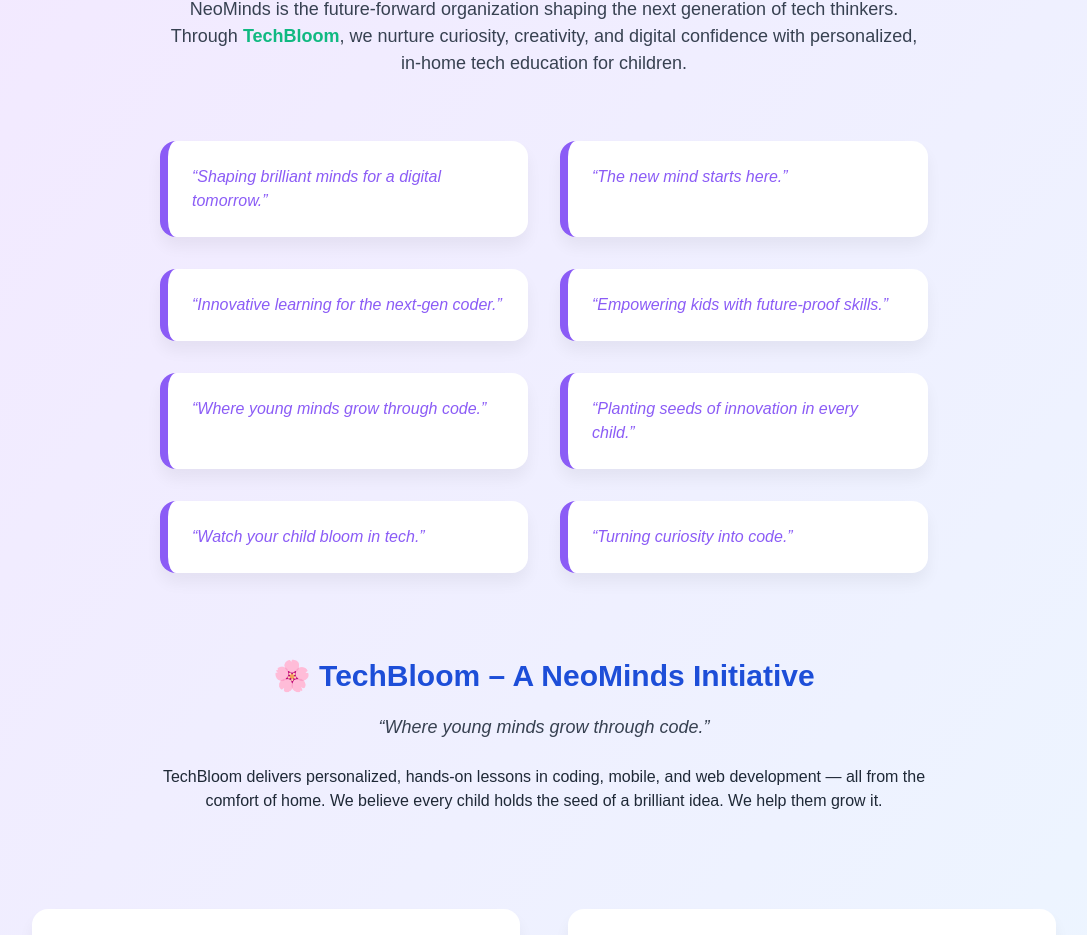
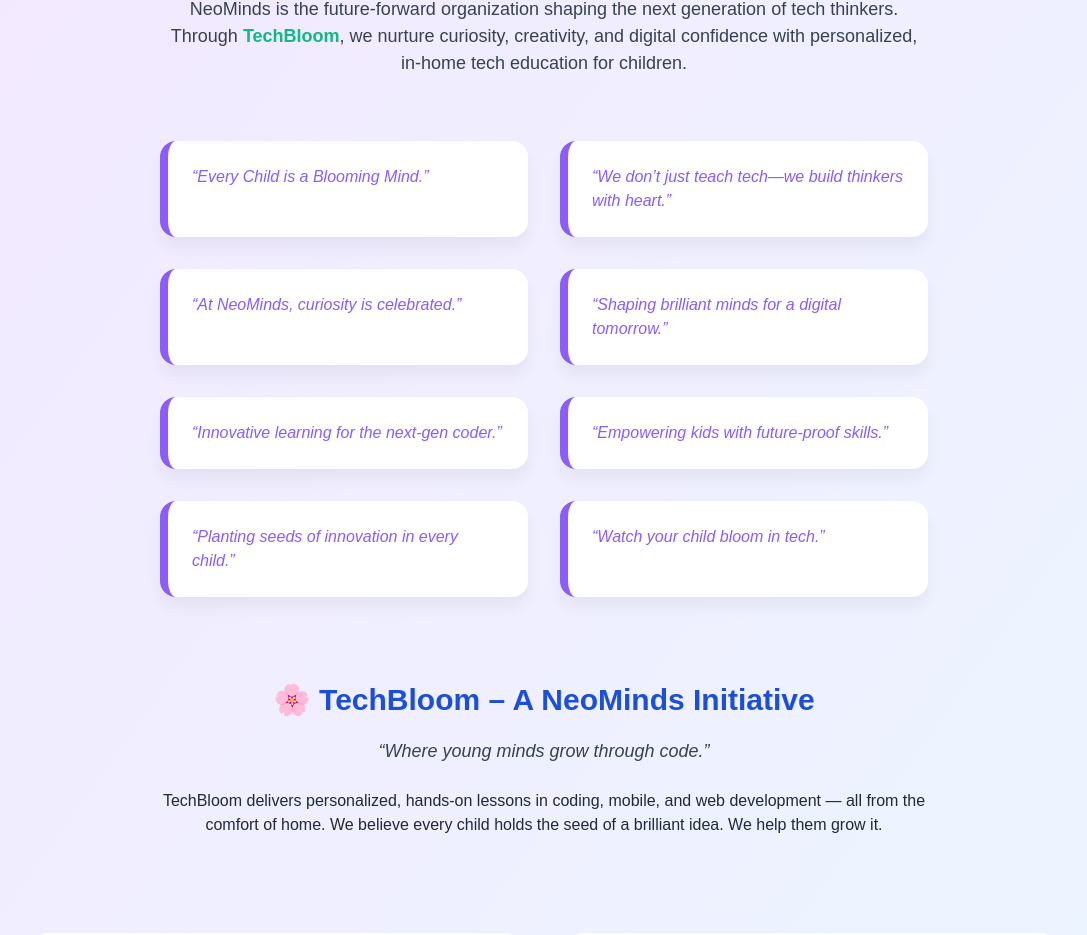
Before and after one commit to DevGracies/NeoMinds, a Next.js app in the folder frontend/: page / in a window 1280 px wide. Shown: the part 1356-2291 px from the top of the page, without its empty margins (96-1183 px from the left). Built offline with nearby package versions, Linux system fonts and the light colour scheme.

Commit message:
edited abiut.tsx page

```diff
--- a/frontend/components/About.tsx
+++ b/frontend/components/About.tsx
@@ -2,14 +2,14 @@
 import  "./About.css"
 
 const taglines = [
+  'Every Child is a Blooming Mind.',
+  'We don’t just teach tech—we build thinkers with heart.',
+  'At NeoMinds, curiosity is celebrated.',
   'Shaping brilliant minds for a digital tomorrow.',
-  'The new mind starts here.',
   'Innovative learning for the next-gen coder.',
   'Empowering kids with future-proof skills.',
-  'Where young minds grow through code.',
   'Planting seeds of innovation in every child.',
   'Watch your child bloom in tech.',
-  'Turning curiosity into code.',
 ];
 
 export default function About() {
```
